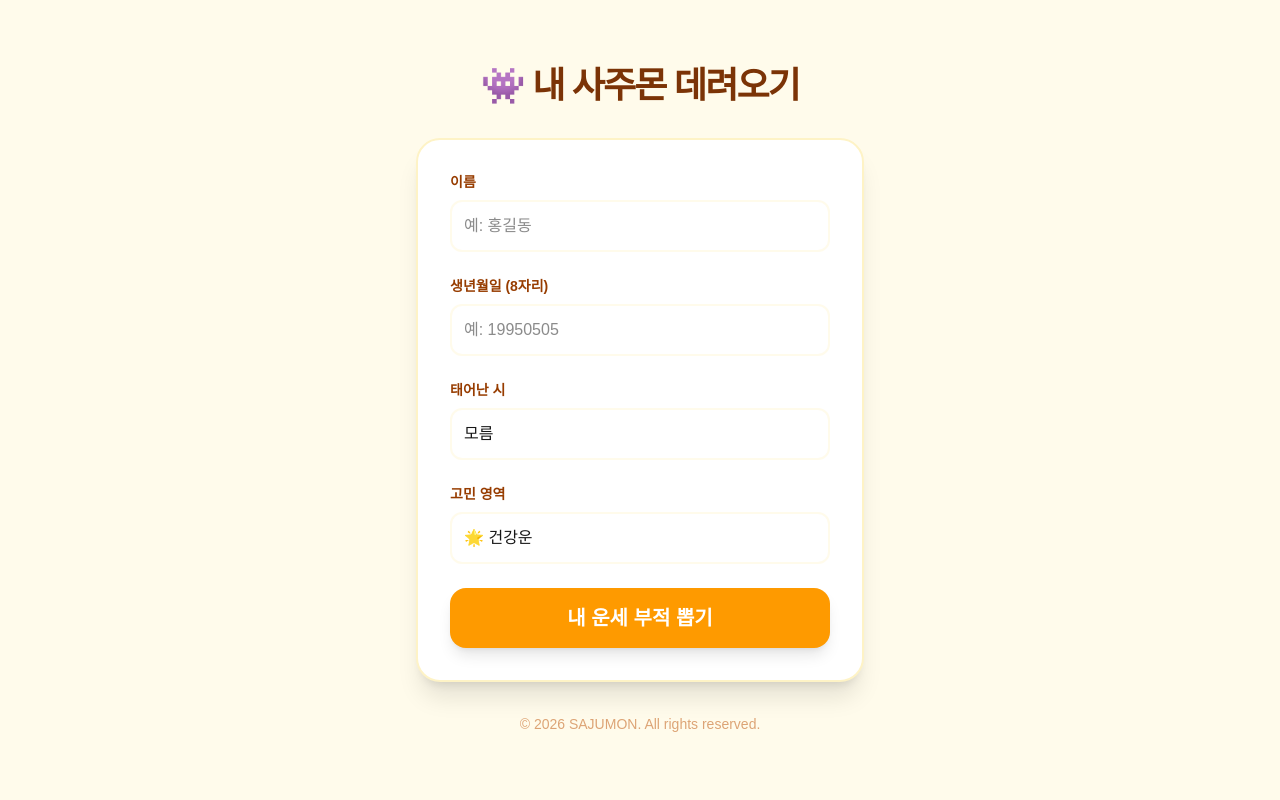
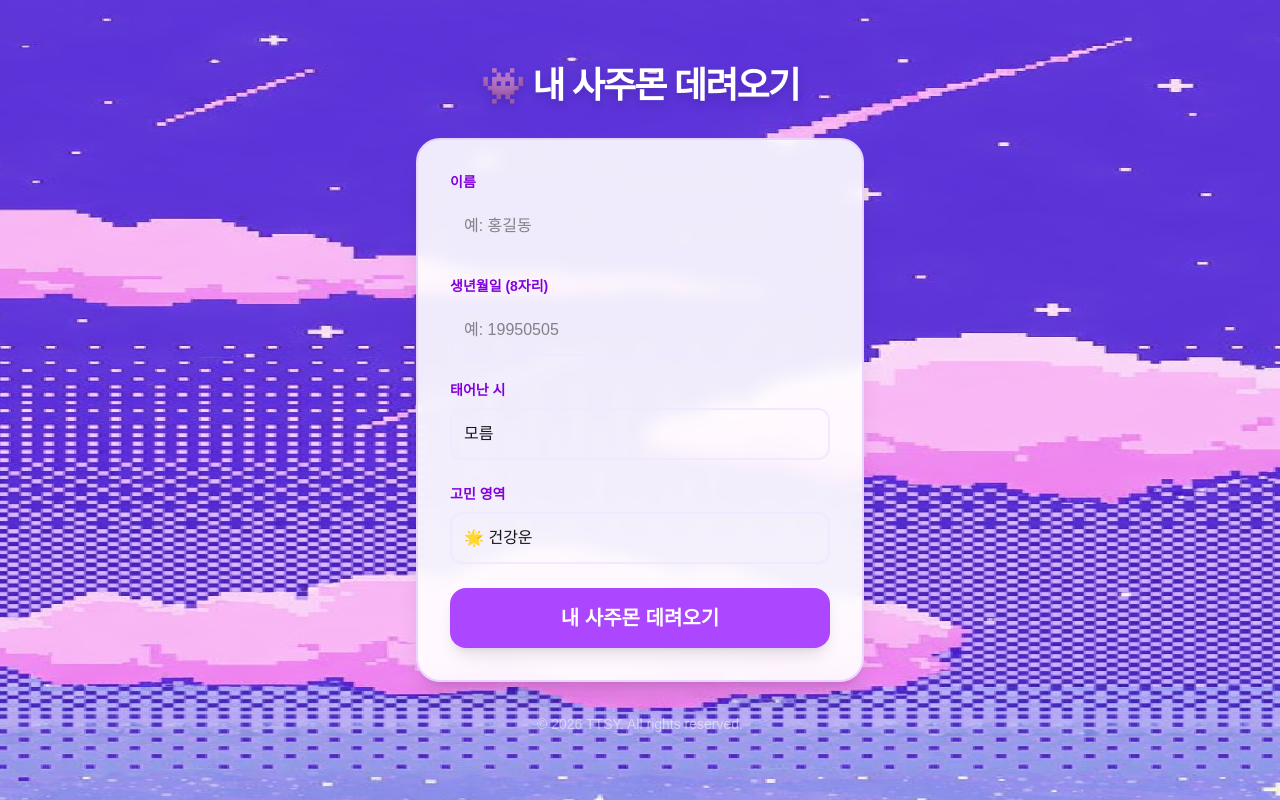
Before and after one commit to hjkim1137/sajumon, a Next.js app in the folder frontend/: page /input in a window 1280 px wide. Built offline with nearby package versions, Linux system fonts and the light colour scheme; no server answers.

Commit message:
수정: :zap: 프로젝트 전체 이미지 톤 수정

```diff
--- a/frontend/app/input/page.tsx
+++ b/frontend/app/input/page.tsx
@@ -32,9 +32,18 @@ export default function Page() {
   };
 
   return (
-    <main className="min-h-screen flex flex-col items-center justify-center bg-amber-50 p-6">
+    <main
+      className="min-h-screen flex flex-col items-center justify-center p-6 bg-[#4b3ba0]"
+      style={{
+        backgroundImage: "url('/images/pixel-sky.png')",
+        backgroundSize: 'cover',
+        backgroundPosition: 'center',
+        backgroundRepeat: 'no-repeat',
+        imageRendering: 'pixelated',
+      }}
+    >
       <PageTracker page="/input" />
-      <h1 className="text-4xl font-black mb-8 text-amber-900 tracking-tighter">
+      <h1 className="text-4xl font-black mb-8 text-white tracking-tighter drop-shadow-lg">
         👾 내 사주몬 데려오기
       </h1>
 
@@ -53,9 +62,12 @@ export default function Page() {
           const month = parseInt(formData.birthDate.substring(4, 6), 10);
           const day = parseInt(formData.birthDate.substring(6, 8), 10);
           if (
-            year < 1900 || year > 2026 ||
-            month < 1 || month > 12 ||
-            day < 1 || day > 31
+            year < 1900 ||
+            year > 2026 ||
+            month < 1 ||
+            month > 12 ||
+            day < 1 ||
+            day > 31
           ) {
             alert('날짜를 확인해주세요.');
             return;
@@ -71,10 +83,10 @@ export default function Page() {
           }
           handleStart();
         }}
-        className="w-full max-w-md bg-white p-8 rounded-3xl shadow-xl space-y-6 border-2 border-amber-100"
+        className="w-full max-w-md bg-white/90 backdrop-blur-sm p-8 rounded-3xl shadow-xl space-y-6 border-2 border-purple-200"
       >
         <div>
-          <label className="block text-sm font-bold text-amber-800 mb-2">
+          <label className="block text-sm font-bold text-purple-700 mb-2">
             이름
           </label>
           <input
@@ -82,7 +94,7 @@ export default function Page() {
             placeholder="예: 홍길동"
             required
             value={formData.userName}
-            className="w-full border-2 border-amber-50 p-3 rounded-xl focus:outline-none focus:border-amber-400 transition-colors"
+            className="w-full border-2 border-purple-100 p-3 rounded-xl focus:outline-none focus:border-purple-400 transition-colors"
             onChange={(e) =>
               setFormData({ ...formData, userName: e.target.value })
             }
@@ -90,7 +102,7 @@ export default function Page() {
         </div>
 
         <div>
-          <label className="block text-sm font-bold text-amber-800 mb-2">
+          <label className="block text-sm font-bold text-purple-700 mb-2">
             생년월일 (8자리)
           </label>
           <input
@@ -98,17 +110,17 @@ export default function Page() {
             placeholder="예: 19950505"
             required
             value={formData.birthDate}
-            className="w-full border-2 border-amber-50 p-3 rounded-xl focus:outline-none focus:border-amber-400 transition-colors"
+            className="w-full border-2 border-purple-100 p-3 rounded-xl focus:outline-none focus:border-purple-400 transition-colors"
             onChange={handleBirthDateChange}
           />
         </div>
 
         <div>
-          <label className="block text-sm font-bold text-amber-800 mb-2">
+          <label className="block text-sm font-bold text-purple-700 mb-2">
             태어난 시
           </label>
           <select
-            className="w-full border-2 border-amber-50 p-3 rounded-xl focus:outline-none focus:border-amber-400 transition-colors appearance-none"
+            className="w-full border-2 border-purple-100 p-3 rounded-xl focus:outline-none focus:border-purple-400 transition-colors appearance-none"
             value={formData.birthTime}
             onChange={(e) =>
               setFormData({ ...formData, birthTime: e.target.value })
@@ -131,11 +143,11 @@ export default function Page() {
         </div>
 
         <div>
-          <label className="block text-sm font-bold text-amber-800 mb-2">
+          <label className="block text-sm font-bold text-purple-700 mb-2">
             고민 영역
           </label>
           <select
-            className="w-full border-2 border-amber-50 p-3 rounded-xl focus:outline-none focus:border-amber-400 transition-colors appearance-none"
+            className="w-full border-2 border-purple-100 p-3 rounded-xl focus:outline-none focus:border-purple-400 transition-colors appearance-none"
             value={formData.theme}
             onChange={(e) =>
               setFormData({ ...formData, theme: e.target.value })
@@ -149,13 +161,13 @@ export default function Page() {
           </select>
         </div>
 
-        <button className="cursor-pointer w-full bg-amber-500 hover:bg-amber-600 text-white py-4 rounded-2xl font-black text-xl shadow-lg transform active:scale-95 transition-all">
-          내 운세 부적 뽑기
+        <button className="cursor-pointer w-full bg-purple-500 hover:bg-purple-600 text-white py-4 rounded-2xl font-black text-xl shadow-lg transform active:scale-95 transition-all">
+          내 사주몬 데려오기
         </button>
       </form>
 
-      <p className="mt-8 text-amber-700/50 text-sm font-medium">
-        © 2026 SAJUMON. All rights reserved.
+      <p className="mt-8 text-white/50 text-sm font-medium">
+        © 2026 TTSY. All rights reserved.
       </p>
     </main>
   );
--- a/frontend/app/page.tsx
+++ b/frontend/app/page.tsx
@@ -1,26 +1,40 @@
 'use client';
 
+import Image from 'next/image';
 import Link from 'next/link';
 import PageTracker from './_components/PageTracker';
 
 export default function Page() {
   return (
-    <main className="min-h-screen flex flex-col items-center justify-center p-6" style={{ backgroundImage: "url('/images/pixel-sky.png')", backgroundSize: 'cover', backgroundPosition: 'center', backgroundRepeat: 'no-repeat' }}>
+    <main
+      className="min-h-screen flex flex-col items-center justify-center p-6 bg-[#4b3ba0]"
+      style={{
+        backgroundImage: "url('/images/pixel-sky.png')",
+        backgroundSize: 'cover',
+        backgroundPosition: 'center',
+        backgroundRepeat: 'no-repeat',
+        imageRendering: 'pixelated',
+      }}
+    >
       <PageTracker page="/" />
-      <h1 className="text-4xl font-black mb-8 text-amber-900 tracking-tighter">
-        사주몬
-      </h1>
+      <Image
+        src="/images/sajumon_logo.png"
+        alt="사주몬 로고"
+        width={400}
+        height={400}
+        className="mb-8"
+      />
 
-      <div className="w-full max-w-md bg-white p-8 rounded-3xl shadow-xl space-y-6 border-2 border-amber-100">
+      <div className="w-full max-w-md bg-white/90 backdrop-blur-sm p-8 rounded-3xl shadow-xl space-y-6 border-2 border-purple-200">
         <Link
           href="/input"
-          className="block w-full bg-amber-500 hover:bg-amber-600 text-white py-4 rounded-2xl font-black text-xl shadow-lg transform active:scale-95 transition-all text-center"
+          className="block w-full bg-purple-500 hover:bg-purple-600 text-white py-4 rounded-2xl font-black text-xl shadow-lg transform active:scale-95 transition-all text-center"
         >
-          내 사주몬 부적 뽑기
+          내 사주몬 데려오기
         </Link>
       </div>
 
-      <p className="mt-8 text-amber-700/50 text-sm font-medium">
+      <p className="mt-8 text-white/50 text-sm font-medium">
         © 2026 TTSY. All rights reserved.
       </p>
     </main>
--- a/frontend/app/question/page.tsx
+++ b/frontend/app/question/page.tsx
@@ -96,28 +96,37 @@ function QuestionContent() {
   };
 
   return (
-    <main className="min-h-screen bg-amber-50 flex flex-col items-center justify-center p-6 relative">
+    <main
+      className="min-h-screen flex flex-col items-center justify-center p-6 relative bg-[#4b3ba0]"
+      style={{
+        backgroundImage: "url('/images/pixel-sky.png')",
+        backgroundSize: 'cover',
+        backgroundPosition: 'center',
+        backgroundRepeat: 'no-repeat',
+        imageRendering: 'pixelated',
+      }}
+    >
       <PageTracker page="/question" />
       {isLoading && (
-        <div className="fixed inset-0 bg-white flex flex-col items-center justify-center z-50">
+        <div className="fixed inset-0 bg-purple-950/90 flex flex-col items-center justify-center z-50">
           <div className="relative w-16 h-16 mb-12">
-            <div className="absolute inset-0 border-4 border-amber-500 rounded-full animate-ping opacity-25" />
-            <div className="absolute inset-0 border-4 border-t-amber-500 border-transparent rounded-full animate-spin" />
+            <div className="absolute inset-0 border-4 border-pink-400 rounded-full animate-ping opacity-25" />
+            <div className="absolute inset-0 border-4 border-t-pink-400 border-transparent rounded-full animate-spin" />
           </div>
-          <p className="text-xl font-bold text-amber-800 transition-opacity duration-500">
+          <p className="text-xl font-bold text-white transition-opacity duration-500">
             {loadingMessages[loadingMsgIndex]}
           </p>
         </div>
       )}
 
-      <div className="w-full max-w-lg bg-white rounded-3xl shadow-xl p-8">
+      <div className="w-full max-w-lg bg-white/90 backdrop-blur-sm rounded-3xl shadow-xl p-8">
         <div className="mb-8">
-          <span className="text-amber-600 font-bold text-sm">
+          <span className="text-purple-600 font-bold text-sm">
             질문 {step + 1} / {questions.length}
           </span>
-          <div className="w-full bg-amber-100 h-2 rounded-full mt-2">
+          <div className="w-full bg-purple-100 h-2 rounded-full mt-2">
             <div
-              className="bg-amber-500 h-2 rounded-full transition-all duration-300"
+              className="bg-purple-500 h-2 rounded-full transition-all duration-300"
               style={{ width: `${((step + 1) / questions.length) * 100}%` }}
             ></div>
           </div>
@@ -132,13 +141,17 @@ function QuestionContent() {
             <button
               key={idx}
               onClick={() => handleChoice(option)}
-              className="cursor-pointer w-full py-4 px-6 text-left rounded-2xl border-2 border-amber-100 hover:border-amber-500 hover:bg-amber-50 transition-all font-medium text-gray-700"
+              className="cursor-pointer w-full py-4 px-6 text-left rounded-2xl border-2 border-purple-100 hover:border-purple-500 hover:bg-purple-50 transition-all font-medium text-gray-700"
             >
               {option}
             </button>
           ))}
         </div>
       </div>
+
+      <p className="mt-8 text-white/50 text-sm font-medium">
+        © 2026 TTSY. All rights reserved.
+      </p>
     </main>
   );
 }
@@ -147,8 +160,8 @@ export default function QuestionPage() {
   return (
     <Suspense
       fallback={
-        <div className="min-h-screen bg-amber-50 flex items-center justify-center">
-          <p className="text-amber-800 animate-pulse font-bold">
+        <div className="min-h-screen bg-purple-950 flex items-center justify-center">
+          <p className="text-white animate-pulse font-bold">
             운명의 문을 여는 중...
           </p>
         </div>
--- a/frontend/app/result/page.tsx
+++ b/frontend/app/result/page.tsx
@@ -161,7 +161,7 @@ function ResultContent() {
 
   if (!data)
     return (
-      <div className="min-h-screen flex items-center justify-center font-mono bg-[#ddd]">
+      <div className="min-h-screen flex items-center justify-center font-mono bg-[#4b3ba0] text-white">
         {loadingMessages[loadingMsg]}
       </div>
     );
@@ -180,7 +180,16 @@ function ResultContent() {
 
   return (
     <>
-      <main className="min-h-screen bg-[#ddd] flex flex-col items-center p-4 sm:p-8 overflow-y-auto font-[Galmuri11]">
+      <main
+        className="min-h-screen flex flex-col items-center p-4 sm:p-8 overflow-y-auto font-[Galmuri11] bg-[#4b3ba0]"
+        style={{
+          backgroundImage: "url('/images/pixel-sky.png')",
+          backgroundSize: 'cover',
+          backgroundPosition: 'center',
+          backgroundRepeat: 'no-repeat',
+          imageRendering: 'pixelated',
+        }}
+      >
         <PageTracker page="/result" />
         <div
           ref={cardRef}
@@ -251,27 +260,29 @@ function ResultContent() {
             </p>
           </div>
 
-          <div className="bg-[#fdf6e3] border-4 border-[#856404] p-6 rounded-3xl relative shadow-md">
-            <div className="absolute -top-4 left-6 bg-[#856404] text-white px-4 py-1 rounded-full text-xs font-bold shadow-sm">
+          <div className="bg-purple-50 border-4 border-purple-600 p-6 rounded-3xl relative shadow-md">
+            <div className="absolute -top-4 left-6 bg-purple-700 text-white px-4 py-1 rounded-full text-xs font-bold shadow-sm">
               2026 총운 해석
             </div>
 
             <div className="mt-4 space-y-8">
               <section>
-                <h4 className="text-xl font-black text-[#5d4603] mb-3 flex items-center gap-2">
+                <h4 className="text-xl font-black text-purple-800 mb-3 flex items-center gap-2">
                   🔮 2026년 총운
                 </h4>
-                <p className="text-[#3e2e02] text-lg leading-[1.8] break-keep">
+                <p className="text-purple-900 text-lg leading-[1.8] break-keep">
                   {fortune?.total}
                 </p>
               </section>
 
-              <section className="bg-white/60 p-5 rounded-2xl border-2 border-dashed border-[#856404]/30">
-                <h4 className="text-lg font-bold text-[#856404] mb-2 font-black">
+              <section className="bg-white/60 p-5 rounded-2xl border-2 border-dashed border-purple-400/30">
+                <h4 className="text-lg font-bold text-purple-600 mb-2 font-black">
                   ✨ 올해의 {themeName[data.theme] || '상세 운세'}
                 </h4>
-                <p className="text-[#3e2e02] leading-[1.7] break-keep font-medium">
-                  {fortune ? fortune[data.theme as keyof FortuneContent] : '데이터 로딩 중...'}
+                <p className="text-purple-900 leading-[1.7] break-keep font-medium">
+                  {fortune
+                    ? fortune[data.theme as keyof FortuneContent]
+                    : '데이터 로딩 중...'}
                 </p>
               </section>
             </div>
@@ -279,7 +290,7 @@ function ResultContent() {
 
           <button
             onClick={onShareBtn}
-            className="w-full py-4 bg-[#f5c542] border-4 border-black text-black font-bold rounded-2xl text-lg shadow-lg hover:bg-[#e6b635] cursor-pointer transition-colors"
+            className="w-full py-4 bg-pink-400 border-4 border-black text-black font-bold rounded-2xl text-lg shadow-lg hover:bg-pink-500 cursor-pointer transition-colors"
           >
             결과 공유하기
           </button>
@@ -287,18 +298,21 @@ function ResultContent() {
           <div className="grid grid-cols-2 gap-4 pt-4 mb-12">
             <button
               onClick={() => router.push('/input')}
-              className="py-4 bg-black text-white font-bold rounded-2xl text-lg shadow-lg hover:bg-gray-800 cursor-pointer transition-colors"
+              className="py-4 bg-purple-800 text-white font-bold rounded-2xl text-lg shadow-lg hover:bg-purple-900 cursor-pointer transition-colors"
             >
               다시 뽑기
             </button>
             <button
               onClick={onDownloadBtn}
-              className="py-4 bg-white border-4 border-black text-black font-bold rounded-2xl text-lg shadow-lg hover:bg-gray-100 cursor-pointer transition-colors"
+              className="py-4 bg-white border-4 border-purple-600 text-purple-600 font-bold rounded-2xl text-lg shadow-lg hover:bg-purple-50 cursor-pointer transition-colors"
             >
               부적 저장
             </button>
           </div>
         </div>
+        <p className="mt-4 mb-8 text-white/50 text-sm font-medium">
+          © 2026 TTSY. All rights reserved.
+        </p>
         {showToast && (
           <div className="fixed bottom-8 left-1/2 -translate-x-1/2 bg-black text-white px-6 py-3 rounded-xl text-sm font-bold shadow-lg z-50 animate-fade-in">
             링크가 복사되었습니다!
@@ -313,7 +327,7 @@ export default function ResultPage() {
   return (
     <Suspense
       fallback={
-        <div className="min-h-screen flex items-center justify-center font-mono bg-[#ddd]">
+        <div className="min-h-screen flex items-center justify-center font-mono bg-[#4b3ba0] text-white">
           사주몬이 차원문을 통과하는 중..!
         </div>
       }
```
Also changed, not shown: frontend/public/images/pixel-sky.png, 1 other file (tests, documents, lock files or other folders).
